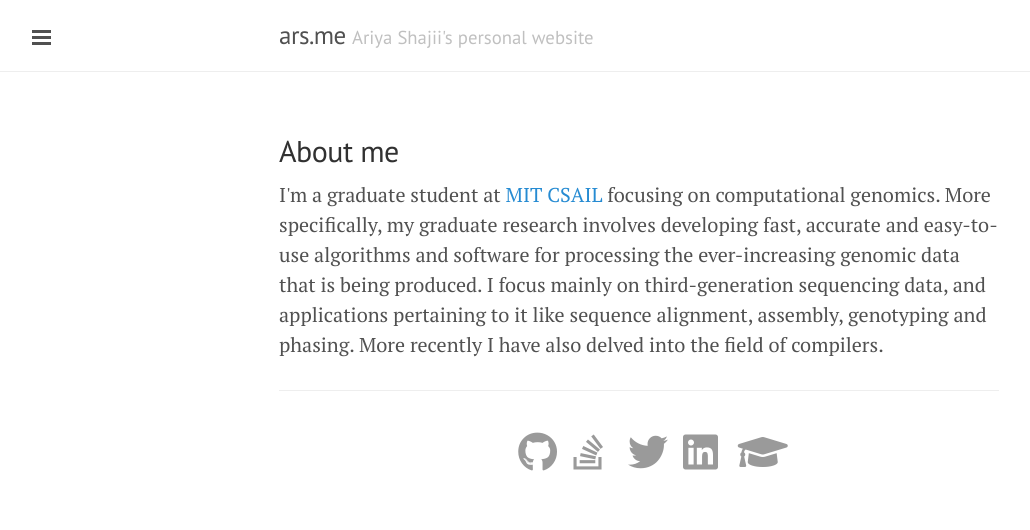
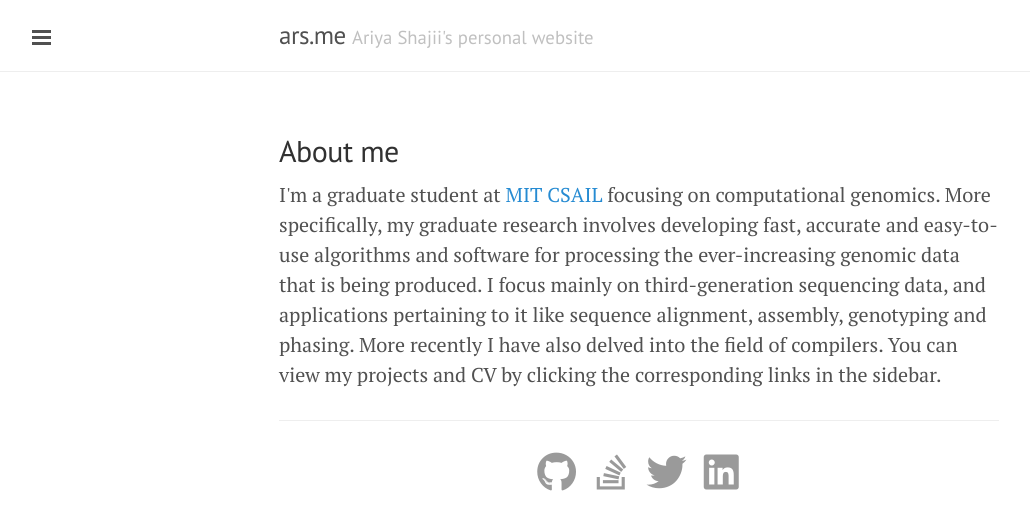
Before and after one commit to arshajii/arshajii.github.io, a Jekyll site: the page built from index.html, in a window 1280 px wide. Shown: the top 530 px of the page, without its empty margins (1-1031 px from the left). Built offline with Jekyll 4.4.1, drawn with Linux system fonts in a browser that asks for light colours; nearby versions of some CDN libraries; the list of posts is cut into pages by our own code.

Commit message:
Add CV and projects pages

```diff
--- a/_includes/sidebar.html
+++ b/_includes/sidebar.html
@@ -25,7 +25,6 @@
       {% endif %}
     {% endfor %}
 
-    <a class="sidebar-nav-item" href="{{ site.github.repo }}">GitHub project</a>
     <span class="sidebar-nav-item">Currently v{{ site.version }}</span>
   </nav>
 
--- a/categories.html
+++ b/categories.html
@@ -1,5 +1,5 @@
 ---
-layout: page
+layout: unlistedpage
 title: Categories
 header: Posts By Category
 group: navigation
--- a/index.html
+++ b/index.html
@@ -5,8 +5,6 @@
 
 <style>
 .fa-github {
-  font-size: 30pt;
-  padding:10px 14px;
   -o-transition:.5s;
   -ms-transition:.5s;
   -moz-transition:.5s;
@@ -16,8 +14,6 @@
 }
 
 .fa-stack-overflow {
-  font-size: 30pt;
-  padding:10px 14px;
   -o-transition:.5s;
   -ms-transition:.5s;
   -moz-transition:.5s;
@@ -27,8 +23,6 @@
 }
 
 .fa-linkedin {
-  font-size: 30pt;
-  padding:10px 14px;
   -o-transition:.5s;
   -ms-transition:.5s;
   -moz-transition:.5s;
@@ -38,8 +32,6 @@
 }
 
 .fa-twitter {
-  font-size: 30pt;
-  padding:10px 14px;
   -o-transition:.5s;
   -ms-transition:.5s;
   -moz-transition:.5s;
@@ -49,8 +41,6 @@
 }
 
 .fa-graduation-cap {
-  font-size: 30pt;
-  padding:10px 14px;
   -o-transition:.5s;
   -ms-transition:.5s;
   -moz-transition:.5s;
@@ -60,8 +50,6 @@
 }
 
 .fa-envelope {
-  font-size: 30pt;
-  padding:10px 14px;
   -o-transition:.5s;
   -ms-transition:.5s;
   -moz-transition:.5s;
@@ -97,7 +85,7 @@
 
 <div id="home">
   <h2>About me</h2>
-  <p>I'm a graduate student at <a href="https://csail.mit.edu">MIT CSAIL</a> focusing on computational genomics. More specifically, my graduate research involves developing fast, accurate and easy-to-use algorithms and software for processing the ever-increasing genomic data that is being produced. I focus mainly on third-generation sequencing data, and applications pertaining to it like sequence alignment, assembly, genotyping and phasing. More recently I have also delved into the field of compilers.</p>
+  <p>I'm a graduate student at <a href="https://csail.mit.edu">MIT CSAIL</a> focusing on computational genomics. More specifically, my graduate research involves developing fast, accurate and easy-to-use algorithms and software for processing the ever-increasing genomic data that is being produced. I focus mainly on third-generation sequencing data, and applications pertaining to it like sequence alignment, assembly, genotyping and phasing. More recently I have also delved into the field of compilers. You can view my projects and CV by clicking the corresponding links in the sidebar.</p>
 
   <hr />
 
@@ -125,9 +113,5 @@
         <i class="fab fa-linkedin fa-2x fa-fw"></i>
     </a>
     {% endif %}
-
-    <a href="{{ site.url }}/publications">
-        <i class="fa fa-graduation-cap fa-2x fa-fw"></i>
-    </a>
   </div>
 </div>
--- a/tags.html
+++ b/tags.html
@@ -1,5 +1,5 @@
 ---
-layout: page
+layout: unlistedpage
 title: Tags
 header: Posts By Tag
 group: navigation
```
Also changed, not shown: _posts/2014-08-09-irc-poker.md (deleted, +0 -14 lines), cv.html (added, +100 -0 lines), projects.html (added, +22 -0 lines), publications.html (deleted, +0 -12 lines).
